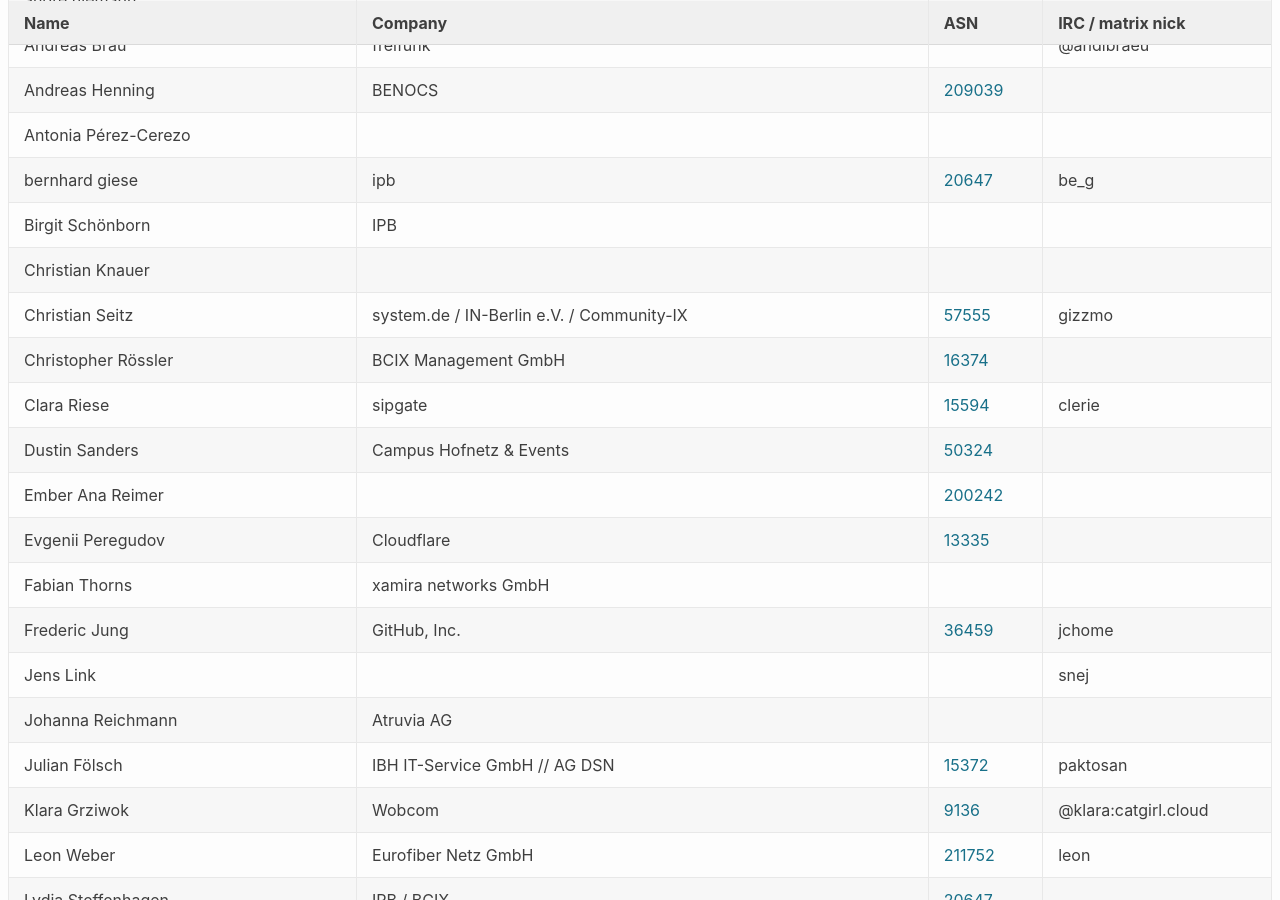
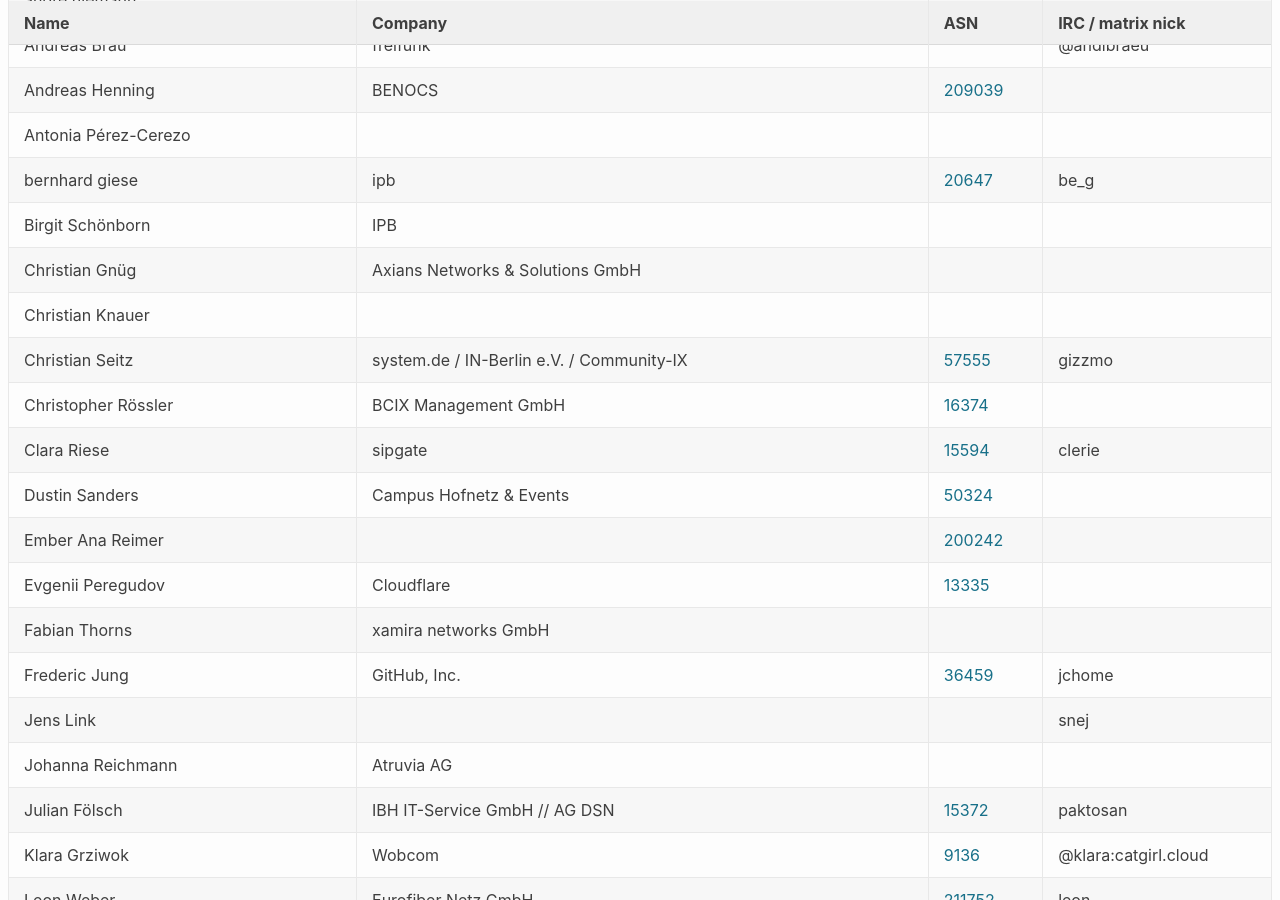
Before and after one commit to denog/pretix-attendeelist, a Jekyll site: the page built from denogmeetup25-03/index.markdown, in a window 1280 px wide and 900 px high, scrolled down 301 px. Built offline with Jekyll 4.4.1, drawn with Linux system fonts in a browser that asks for light colours.

Commit message:
Latest data: Wed Mar 19 09:32:10 UTC 2025

```diff
--- a/_data/attendees_denogmeetup25-03.json
+++ b/_data/attendees_denogmeetup25-03.json
@@ -62,6 +62,12 @@
   {
     "name": "Birgit Schönborn",
     "company": "IPB",
+    "irc": null,
+    "asn": null
+  },
+  {
+    "name": "Christian Gnüg",
+    "company": "Axians Networks & Solutions GmbH",
     "irc": null,
     "asn": null
   },
```
